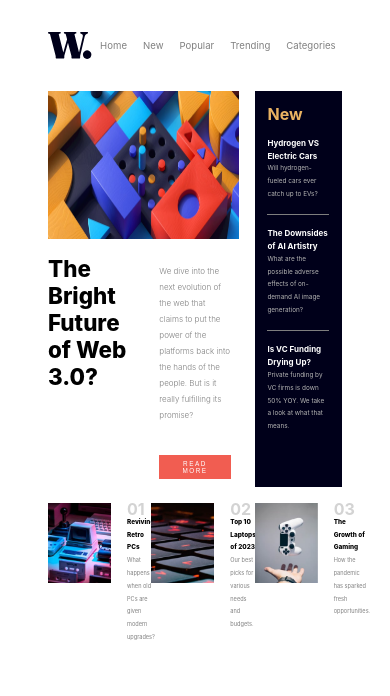
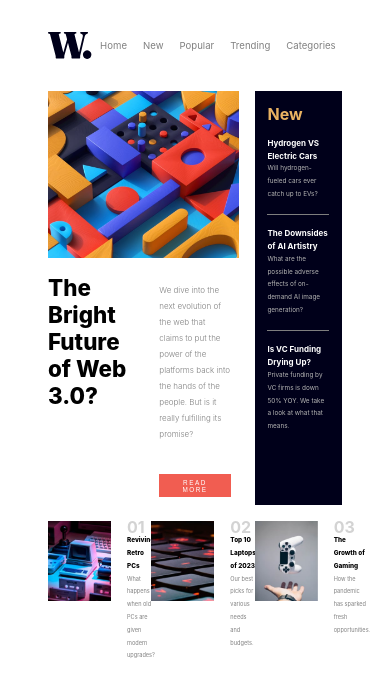
Before and after one commit to hojjatmahdave/Frontend-Mentor, a React (Create React App) app: page / in a window 390 px wide. Shown: the top 696 px of the page. Built offline with nearby package versions, Linux system fonts and the light colour scheme.

Commit message:
fix the image with inner-width

```diff
--- a/src/news-homepage-main/components/body.tsx
+++ b/src/news-homepage-main/components/body.tsx
@@ -9,7 +9,8 @@ import {
   Pcs,
   ReadMore,
 } from "../styles/body-style";
-import bodyLogo from "../assets/images/image-web-3-desktop.jpg";
+import desktopLogo from "../assets/images/image-web-3-desktop.jpg";
+import mobileLogo from "../assets/images/image-web-3-mobile.jpg";
 // import Cards from "./body/cards";
 
 import pcs from "../assets/images/image-retro-pcs.jpg";
@@ -20,7 +21,10 @@ import New from "./body/new";
 const Body = () => {
   return (
     <BodyStyle>
-      <LogoImg src={bodyLogo} alt="" />
+      <LogoImg
+        src={window.innerWidth <= 480 ? mobileLogo : desktopLogo}
+        alt=""
+      />
       <New />
       <h1>The Bright Future of Web 3.0?</h1>
       <ReadMore>
@@ -31,7 +35,6 @@ const Body = () => {
         </p>
         <button> Read more</button>
       </ReadMore>
-
       <Pcs>
         <Flex>
           <ImageCard src={pcs} alt="" />
```
